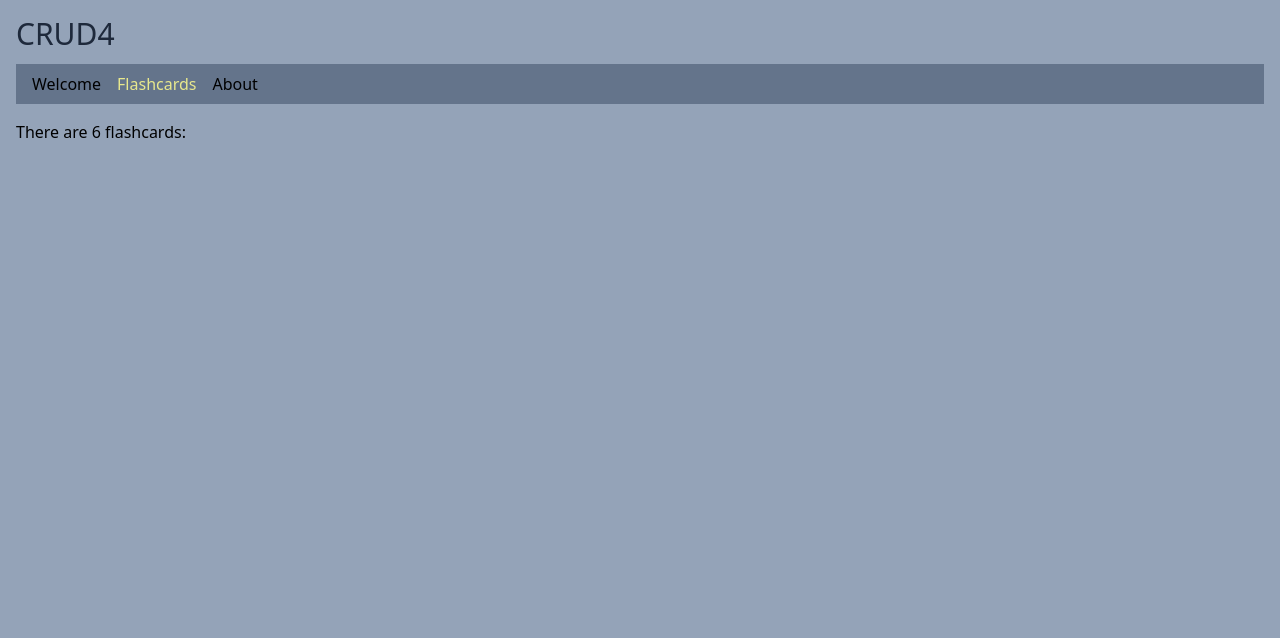
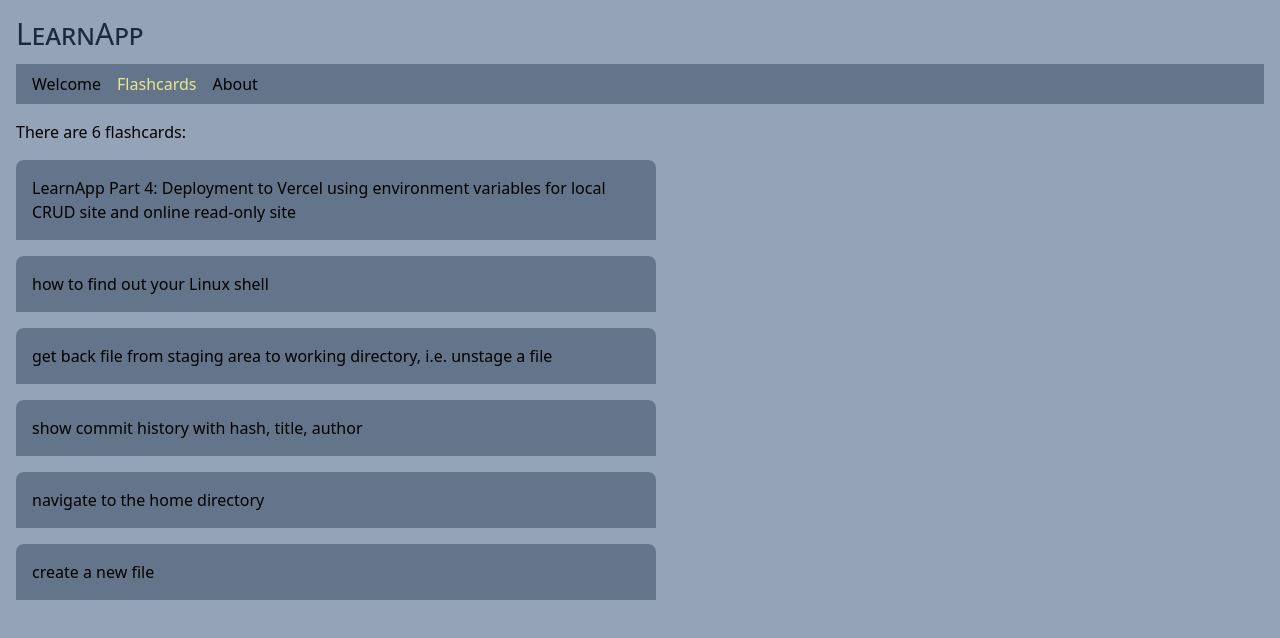
Before and after one commit to Ibrahimzene/CRUD4, a React (Vite) app: page /flashcards in a window 1280 px wide. Shown: the top 638 px of the page. Built offline with nearby package versions, Linux system fonts and the light colour scheme; no server answers.

Commit message:
Refactor flashcard component and update app title

```diff
--- a/src/components/Flashcard.tsx
+++ b/src/components/Flashcard.tsx
@@ -1,14 +1,34 @@
-import { IFlashcard } from "../shared/interfaces"
+import { ITestingFlashcard } from "../shared/interfaces";
 
 interface IProps {
-	flashcard: IFlashcard;
+	testingFlashcard: ITestingFlashcard;
+	setTestingFlashcards: (testingFlashcards: ITestingFlashcard[]) => void;
+	testingFlashcards: ITestingFlashcard[];
 }
 
-export const Flashcard = ({ flashcard }: IProps) => {
+export const Flashcard = ({
+	testingFlashcard,
+	setTestingFlashcards,
+	testingFlashcards,
+}: IProps) => {
+	const handleToggleFlashcard = (testingFlashcard: ITestingFlashcard) => {
+		testingFlashcard.backIsShowing = !testingFlashcard.backIsShowing;
+		setTestingFlashcards(structuredClone(testingFlashcards));
+	};
+
 	return (
 		<div className="mb-4 w-[40rem]">
-			<div className="bg-slate-500 p-4 rounded-t-lg">{flashcard.front}</div>
-			<div className="bg-slate-300 p-4 rounded-b-lg">{flashcard.back}</div>
+			<div
+				onClick={() => handleToggleFlashcard(testingFlashcard)}
+				className="bg-slate-500 p-4 rounded-t-lg cursor-pointer"
+			>
+				{testingFlashcard.front}
+			</div>
+			{testingFlashcard.backIsShowing && (
+				<div className="bg-slate-300 p-4 rounded-b-lg">
+					{testingFlashcard.back}
+				</div>
+			)}
 		</div>
-	)
-}
+	);
+};
--- a/src/components/Header.tsx
+++ b/src/components/Header.tsx
@@ -3,7 +3,7 @@ import { Nav } from "./Nav";
 export const Header = () => {
 	return (
 		<>
-			<h1 className="text-3xl mb-3 text-slate-800">CRUD4</h1>
+			<h1 className="text-3xl mb-3 text-slate-800">LearnApp</h1>
 			<Nav/>
 		</>
 	);
--- a/src/pages/PageFlashcards.tsx
+++ b/src/pages/PageFlashcards.tsx
@@ -1,10 +1,25 @@
-import db from '../../backend/data/db.json';
+import { useState } from "react";
+import db from "../../backend/data/db.json";
+import { Flashcard } from "../components/Flashcard";
+import { ITestingFlashcard, convertFlashcardToTestingFlaschard } from "../shared/interfaces";
 
-const flashcards = db.flashcards;
+const _flashcards = db.flashcards;
+const _testingFlashcards: ITestingFlashcard[] = [];
+for (const _flashcard of _flashcards) {
+	const _testingFlashcard: ITestingFlashcard = convertFlashcardToTestingFlaschard(_flashcard);
+	_testingFlashcards.push(_testingFlashcard);
+}
 
 export const PageFlashcards = () => {
-
+	const [testingFlashcards, setTestingFlashcards] = useState<ITestingFlashcard[]>(_testingFlashcards)
 	return (
-		<p>There are {flashcards.length} flashcards:</p>
-	)
-}
+		<>
+			<p>There are {testingFlashcards.length} flashcards:</p>
+			<div className="mt-4">
+				{testingFlashcards.map((testingFlashcard) => {
+					return <Flashcard testingFlashcard={testingFlashcard} key={testingFlashcard.suuid} setTestingFlashcards={setTestingFlashcards} testingFlashcards={testingFlashcards} />;
+				})}
+			</div>
+		</>
+	);
+};
--- a/src/shared/interfaces.ts
+++ b/src/shared/interfaces.ts
@@ -3,6 +3,7 @@ export interface INewFlashcard {
 	front: string
 	back: string;
 }
+
 
 export const blankNewFlashcard: INewFlashcard = {
 	category: 'linux',
@@ -12,6 +13,10 @@ export const blankNewFlashcard: INewFlashcard = {
 
 export interface IFlashcard extends INewFlashcard {
 	suuid: string;
+}
+
+export interface ITestingFlashcard extends IFlashcard {
+	backIsShowing: boolean;
 }
 
 export interface IFrontendFlashcard extends IFlashcard {
@@ -51,3 +56,10 @@ export const convertFrontendFlashcardToFlaschard = (frontendFlashcard: IFrontend
 }
 
 export type ISiteEnvironment = "development" | "production";
+
+export const convertFlashcardToTestingFlaschard = (flashcard: IFlashcard): ITestingFlashcard => {
+	return {
+		...flashcard,
+		backIsShowing: false
+	}
+}
```
Also changed, not shown: src/AppContext.tsx (line endings or trailing spaces), src/components/FlashcardTableAddRow.tsx (line endings or trailing spaces), src/components/FlashcardTableEditRow.tsx (line endings or trailing spaces), src/components/FlashcardTableHead.tsx (line endings or trailing spaces), src/components/FlashcardTableMainRow.tsx (line endings or trailing spaces), src/components/Nav.tsx (line endings or trailing spaces), src/main.tsx (line endings or trailing spaces), src/pages/PageManageFlashcards.tsx (line endings or trailing spaces).
